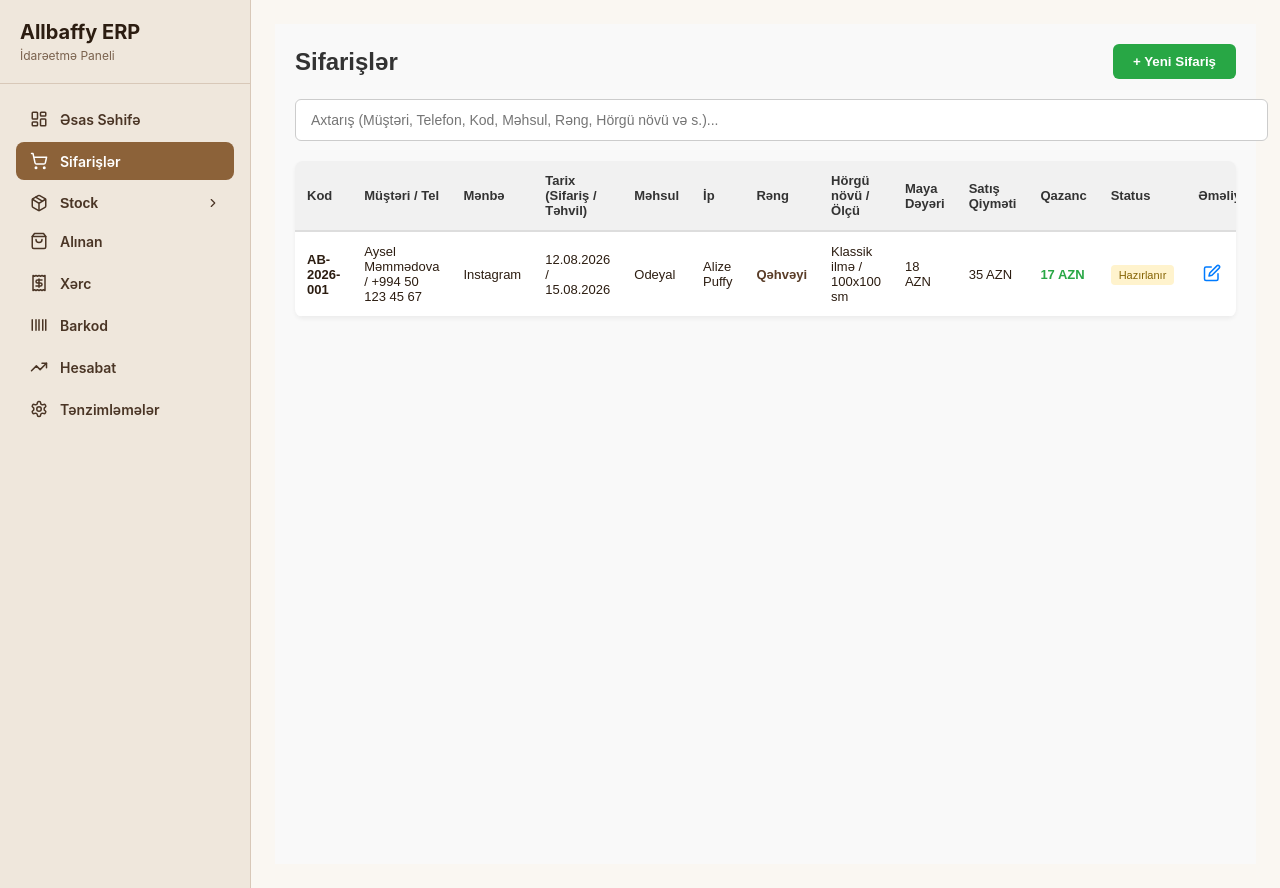
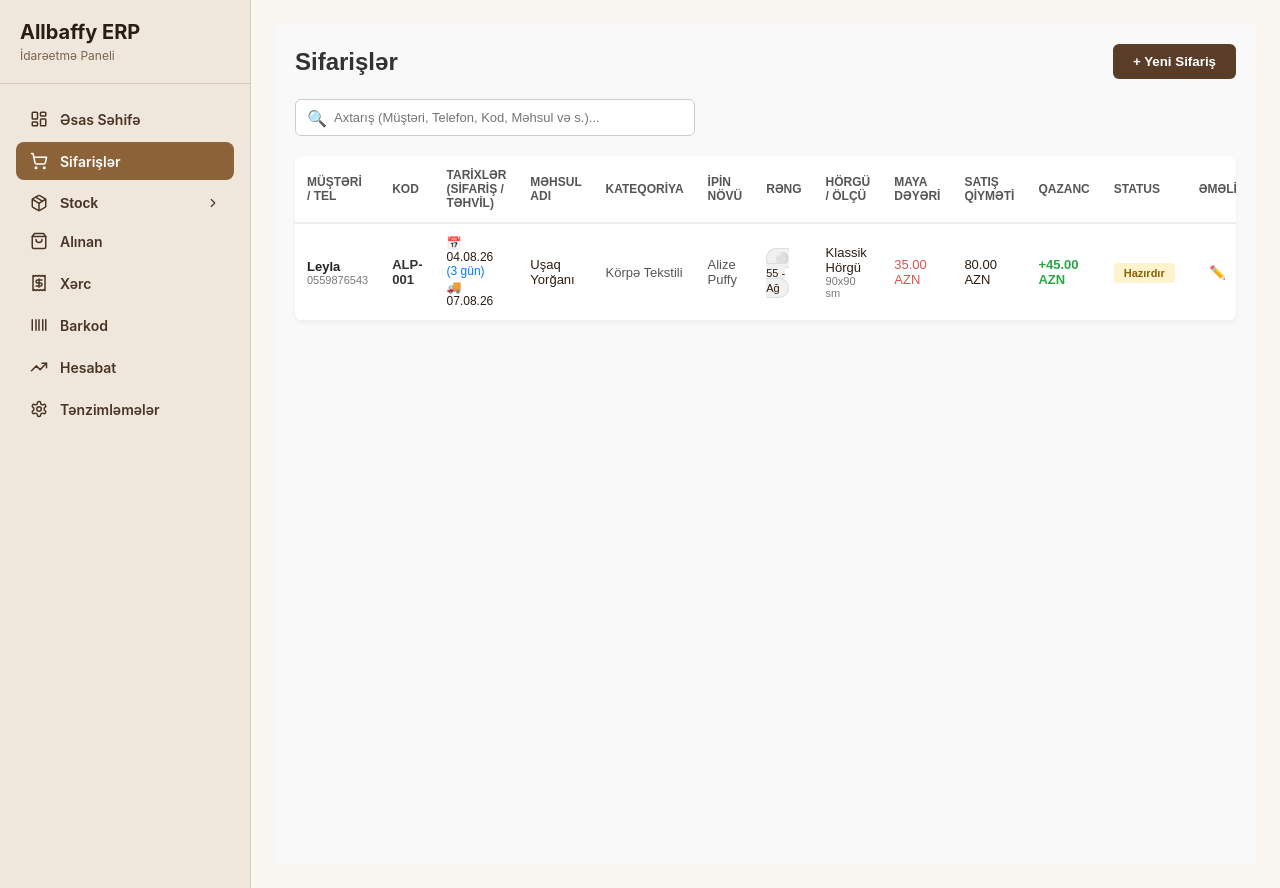
Before and after one commit to intiqamis01-crypto/allbaffy-erp, a React (Vite) app: page /orders in a window 1280 px wide. Built offline with nearby package versions, Linux system fonts and the light colour scheme; no server answers; the HTML template or start-up script is replaced by a standard one.

Commit message:
Sifarişlər səhifəsi dizaynı yeniləndi: yeni axtarış, sütunlar və təkmilləşdirilmiş interfeys

```diff
--- a/src/pages/Orders.jsx
+++ b/src/pages/Orders.jsx
@@ -1,95 +1,96 @@
 import React, { useState } from 'react';
 
 const Orders = () => {
-  // Sifarişlərin siyahısı və ilkin test məlumatı
   const [orders, setOrders] = useState([
     {
       id: 1,
-      code: 'AB-2026-001',
-      customer: 'Aysel Məmmədova / +994 50 123 45 67',
+      code: 'ALP-001',
+      customerName: 'Leyla',
+      customerPhone: '0559876543',
       source: 'Instagram',
-      orderDate: '12.08.2026',
-      deliveryDate: '15.08.2026',
-      product: 'Odeyal',
+      orderDate: '04.08.26',
+      deliveryDate: '07.08.26',
+      product: 'Uşaq Yorğanı',
+      category: 'Körpə Tekstili',
       yarn: 'Alize Puffy',
-      color: 'Qəhvəyi',
-      patternSize: 'Klassik ilmə / 100x100 sm',
-      costPrice: '18 AZN',
-      sellingPrice: '35 AZN',
-      profit: '17 AZN',
-      status: 'Hazırlanır'
+      color: '55 - Ağ',
+      pattern: 'Klassik Hörgü',
+      size: '90x90 sm',
+      costPrice: '35.00 AZN',
+      sellingPrice: '80.00 AZN',
+      profit: '+45.00 AZN',
+      status: 'Hazırdır'
     }
   ]);
 
   const [searchTerm, setSearchTerm] = useState('');
   const [isAddModalOpen, setIsAddModalOpen] = useState(false);
 
-  // Yeni sifariş formu üçün state (standart rəng: Qəhvəyi)
   const [newOrder, setNewOrder] = useState({
-    code: `AB-2026-${Math.floor(100 + Math.random() * 900)}`,
-    customer: '',
+    code: 'ALP-002',
+    customerName: '',
+    customerPhone: '',
     source: 'Instagram',
-    orderDate: new Date().toLocaleDateString(),
+    orderDate: '12.08.26',
     deliveryDate: '',
     product: '',
+    category: '',
     yarn: 'Alize Puffy',
     color: 'Qəhvəyi',
-    patternSize: '',
+    pattern: '',
+    size: '',
     costPrice: '',
     sellingPrice: '',
     status: 'Hazırlanır'
   });
 
-  // Hərf yazıldıqda dərhal bütün sahələrdə axtarış edən filtr
+  // Axtarış funksiyası
   const filteredOrders = orders.filter((order) => {
     const searchLower = searchTerm.toLowerCase();
     return (
       order.code.toLowerCase().includes(searchLower) ||
-      order.customer.toLowerCase().includes(searchLower) ||
-      order.source.toLowerCase().includes(searchLower) ||
+      order.customerName.toLowerCase().includes(searchLower) ||
+      order.customerPhone.toLowerCase().includes(searchLower) ||
       order.product.toLowerCase().includes(searchLower) ||
-      order.yarn.toLowerCase().includes(searchLower) ||
       order.color.toLowerCase().includes(searchLower) ||
-      order.patternSize.toLowerCase().includes(searchLower) ||
-      order.status.toLowerCase().includes(searchLower)
+      order.pattern.toLowerCase().includes(searchLower)
     );
   });
 
-  // Yeni sifariş əlavə etmə funksiyası
+  // Tarixlər arasındakı gün fərqini hesablamaq üçün köməkçi funksiya
+  const calculateDays = (d1, d2) => {
+    try {
+      const [p1, m1, y1] = d1.split('.').map(Number);
+      const [p2, m2, y2] = d2.split('.').map(Number);
+      const date1 = new Date(2000 + y1, m1 - 1, p1);
+      const date2 = new Date(2000 + y2, m2 - 1, p2);
+      const diffTime = date2 - date1;
+      const diffDays = Math.round(diffTime / (1000 * 60 * 60 * 24));
+      return diffDays >= 0 ? diffDays : 0;
+    } catch {
+      return 3;
+    }
+  };
+
   const handleAddOrder = (e) => {
     e.preventDefault();
     const cost = parseFloat(newOrder.costPrice) || 0;
     const selling = parseFloat(newOrder.sellingPrice) || 0;
-    const profitVal = (selling - cost) + ' AZN';
+    const profitVal = (selling - cost);
+    const profitStr = (profitVal >= 0 ? '+' : '') + profitVal.toFixed(2) + ' AZN';
 
     const orderToAdd = {
       ...newOrder,
       id: Date.now(),
-      costPrice: cost + ' AZN',
-      sellingPrice: selling + ' AZN',
-      profit: profitVal
+      costPrice: cost.toFixed(2) + ' AZN',
+      sellingPrice: selling.toFixed(2) + ' AZN',
+      profit: profitStr
     };
 
     setOrders([orderToAdd, ...orders]);
     setIsAddModalOpen(false);
-    // Formu sıfırla (rəng yenə qəhvəyi qalır)
-    setNewOrder({
-      code: `AB-2026-${Math.floor(100 + Math.random() * 900)}`,
-      customer: '',
-      source: 'Instagram',
-      orderDate: new Date().toLocaleDateString(),
-      deliveryDate: '',
-      product: '',
-      yarn: 'Alize Puffy',
-      color: 'Qəhvəyi',
-      patternSize: '',
-      costPrice: '',
-      sellingPrice: '',
-      status: 'Hazırlanır'
-    });
   };
 
-  // Sifarişi silmək
   const handleDelete = (id) => {
     setOrders(orders.filter(order => order.id !== id));
   };
@@ -102,20 +103,23 @@ const Orders = () => {
         <h2 style={{ margin: 0, color: '#333' }}>Sifarişlər</h2>
         <button
           onClick={() => setIsAddModalOpen(true)}
-          style={{ backgroundColor: '#28a745', color: '#fff', border: 'none', padding: '10px 20px', borderRadius: '6px', cursor: 'pointer', fontWeight: 'bold' }}
+          style={{ backgroundColor: '#5a3d28', color: '#fff', border: 'none', padding: '10px 20px', borderRadius: '6px', cursor: 'pointer', fontWeight: 'bold' }}
         >
           + Yeni Sifariş
         </button>
       </div>
 
-      {/* Axtarış bölməsi */}
-      <div style={{ marginBottom: '20px' }}>
+      {/* Qısa Axtarış bölməsi və lupa ikonası */}
+      <div style={{ marginBottom: '20px', position: 'relative', width: '350px' }}>
+        <span style={{ position: 'absolute', left: '12px', top: '50%', transform: 'translateY(-50%)', color: '#888' }}>
+          🔍
+        </span>
         <input
           type="text"
-          placeholder="Axtarış (Müştəri, Telefon, Kod, Məhsul, Rəng, Hörgü növü və s.)..."
+          placeholder="Axtarış (Müştəri, Telefon, Kod, Məhsul və s.)..."
           value={searchTerm}
           onChange={(e) => setSearchTerm(e.target.value)}
-          style={{ width: '100%', padding: '12px 15px', borderRadius: '6px', border: '1px solid #ccc', fontSize: '14px', outline: 'none' }}
+          style={{ width: '100%', padding: '10px 10px 10px 38px', borderRadius: '6px', border: '1px solid #ccc', fontSize: '13px', outline: 'none', backgroundColor: '#fff' }}
         />
       </div>
 
@@ -123,71 +127,70 @@ const Orders = () => {
       <div style={{ overflowX: 'auto', backgroundColor: '#fff', borderRadius: '8px', boxShadow: '0 2px 4px rgba(0,0,0,0.05)' }}>
         <table style={{ width: '100%', borderCollapse: 'collapse', textAlign: 'left', fontSize: '13px' }}>
           <thead>
-            <tr style={{ backgroundColor: '#f1f1f1', borderBottom: '2px solid #ddd', color: '#333' }}>
-              <th style={{ padding: '12px' }}>Kod</th>
-              <th style={{ padding: '12px' }}>Müştəri / Tel</th>
-              <th style={{ padding: '12px' }}>Mənbə</th>
-              <th style={{ padding: '12px' }}>Tarix (Sifariş / Təhvil)</th>
-              <th style={{ padding: '12px' }}>Məhsul</th>
-              <th style={{ padding: '12px' }}>İp</th>
-              <th style={{ padding: '12px' }}>Rəng</th>
-              <th style={{ padding: '12px' }}>Hörgü növü / Ölçü</th>
-              <th style={{ padding: '12px' }}>Maya Dəyəri</th>
-              <th style={{ padding: '12px' }}>Satış Qiyməti</th>
-              <th style={{ padding: '12px' }}>Qazanc</th>
-              <th style={{ padding: '12px' }}>Status</th>
-              <th style={{ padding: '12px', textAlign: 'center' }}>Əməliyyat</th>
+            <tr style={{ backgroundColor: '#fff', borderBottom: '2px solid #eee', color: '#555', fontSize: '12px' }}>
+              <th style={{ padding: '12px' }}>MÜŞTƏRİ / TEL</th>
+              <th style={{ padding: '12px' }}>KOD</th>
+              <th style={{ padding: '12px' }}>TARİXLƏR (SİFARİŞ / TƏHVİL)</th>
+              <th style={{ padding: '12px' }}>MƏHSUL ADI</th>
+              <th style={{ padding: '12px' }}>KATEQORİYA</th>
+              <th style={{ padding: '12px' }}>İPİN NÖVÜ</th>
+              <th style={{ padding: '12px' }}>RƏNG</th>
+              <th style={{ padding: '12px' }}>HÖRGÜ / ÖLÇÜ</th>
+              <th style={{ padding: '12px' }}>MAYA DƏYƏRİ</th>
+              <th style={{ padding: '12px' }}>SATIŞ QİYMƏTİ</th>
+              <th style={{ padding: '12px' }}>QAZANC</th>
+              <th style={{ padding: '12px' }}>STATUS</th>
+              <th style={{ padding: '12px', textAlign: 'center' }}>ƏMƏLİYYAT</th>
             </tr>
           </thead>
           <tbody>
             {filteredOrders.length > 0 ? (
-              filteredOrders.map((order) => (
-                <tr key={order.id} style={{ borderBottom: '1px solid #eee' }}>
-                  <td style={{ padding: '12px', fontWeight: 'bold' }}>{order.code}</td>
-                  <td style={{ padding: '12px' }}>{order.customer}</td>
-                  <td style={{ padding: '12px' }}>{order.source}</td>
-                  <td style={{ padding: '12px' }}>{order.orderDate} / {order.deliveryDate}</td>
-                  <td style={{ padding: '12px' }}>{order.product}</td>
-                  <td style={{ padding: '12px' }}>{order.yarn}</td>
-                  <td style={{ padding: '12px', color: '#5a3d28', fontWeight: 'bold' }}>{order.color}</td>
-                  <td style={{ padding: '12px' }}>{order.patternSize}</td>
-                  <td style={{ padding: '12px' }}>{order.costPrice}</td>
-                  <td style={{ padding: '12px' }}>{order.sellingPrice}</td>
+              filteredOrders.map((order) => {
+                const daysCount = calculateDays(order.orderDate, order.deliveryDate);
+                return (
+                  <tr key={order.id} style={{ borderBottom: '1px solid #f2f2f2', alignItems: 'center' }}>
+                    <td style={{ padding: '12px' }}>
+                      <div style={{ fontWeight: 'bold', color: '#222' }}>{order.customerName}</div>
+                      <div style={{ fontSize: '11px', color: '#777' }}>{order.customerPhone}</div>
+                    </td>
+                    <td style={{ padding: '12px', fontWeight: 'bold', color: '#333' }}>{order.code}</td>
+                    <td style={{ padding: '12px', fontSize: '12px' }}>
+                      <div>📅 {order.orderDate} <span style={{ color: '#007bff' }}>({daysCount} gün)</span></div>
+                      <div style={{ marginTop: '2px' }}>🚚 {order.deliveryDate}</div>
+                    </td>
+                    <td style={{ padding: '12px', fontWeight: '500' }}>{order.product}</td>
+                    <td style={{ padding: '12px', color: '#555' }}>{order.category}</td>
+                    <td style={{ padding: '12px', color: '#555' }}>{order.yarn}</td>
+                    <td style={{ padding: '12px' }}>
+                      <span style={{ padding: '3px 8px', backgroundColor: '#f1f1f1', borderRadius: '12px', fontSize: '11px', border: '1px solid #ddd' }}>
+                        ⚪ {order.color}
+                      </span>
+                    </td>
+                    <td style={{ padding: '12px' }}>
+                      <div style={{ fontWeight: '500' }}>{order.pattern}</div>
+                      <div style={{ fontSize: '11px', color: '#777' }}>{order.size}</div>
+                    </td>
+                    <td style={{ padding: '12px', color: '#d9534f', fontWeight: '500' }}>{order.costPrice}</td>
+                    <td style={{ padding: '12px', fontWeight: '500' }}>{order.sellingPrice}</td>
                     <td style={{ padding: '12px', color: '#28a745', fontWeight: 'bold' }}>{order.profit}</td>
                     <td style={{ padding: '12px' }}>
-                    <span style={{ padding: '4px 8px', backgroundColor: '#fff3cd', borderRadius: '4px', fontSize: '11px', color: '#856404' }}>
+                      <span style={{ padding: '4px 10px', backgroundColor: '#fff3cd', borderRadius: '4px', fontSize: '11px', color: '#856404', fontWeight: 'bold' }}>
                         {order.status}
                       </span>
                     </td>
                     <td style={{ padding: '12px', textAlign: 'center' }}>
-                    <div style={{ display: 'flex', justifyContent: 'center', gap: '8px' }}>
-                      {/* Redaktə İkonu */}
-                      <button
-                        title="Redaktə et"
-                        style={{ background: 'none', border: 'none', cursor: 'pointer', padding: '4px' }}
-                      >
-                        <svg width="18" height="18" viewBox="0 0 24 24" fill="none" stroke="#007bff" strokeWidth="2" strokeLinecap="round" strokeLinejoin="round">
-                          <path d="M11 4H4a2 2 0 0 0-2 2v14a2 2 0 0 0 2 2h14a2 2 0 0 0 2-2v-7"></path>
-                          <path d="M18.5 2.5a2.121 2.121 0 0 1 3 3L12 15l-4 1 1-4 9.5-9.5z"></path>
-                        </svg>
+                      <div style={{ display: 'flex', justifyContent: 'center', gap: '10px' }}>
+                        <button title="Redaktə et" style={{ background: 'none', border: 'none', cursor: 'pointer', padding: '2px' }}>
+                          ✏️
                         </button>
-                      {/* Silmə İkonu */}
-                      <button
-                        onClick={() => handleDelete(order.id)}
-                        title="Sil"
-                        style={{ background: 'none', border: 'none', cursor: 'pointer', padding: '4px' }}
-                      >
-                        <svg width="18" height="18" viewBox="0 0 24 24" fill="none" stroke="#dc3545" strokeWidth="2" strokeLinecap="round" strokeLinejoin="round">
-                          <polyline points="3 6 5 6 21 6"></polyline>
-                          <path d="M19 6v14a2 2 0 0 1-2 2H7a2 2 0 0 1-2-2V6m3 0V4a2 2 0 0 1 2-2h4a2 2 0 0 1 2 2v2"></path>
-                          <line x1="10" y1="11" x2="10" y2="17"></line>
-                          <line x1="14" y1="11" x2="14" y2="17"></line>
-                        </svg>
+                        <button onClick={() => handleDelete(order.id)} title="Sil" style={{ background: 'none', border: 'none', cursor: 'pointer', padding: '2px' }}>
+                          🗑️
                         </button>
                       </div>
                     </td>
                   </tr>
-              ))
+                );
+              })
             ) : (
               <tr>
                 <td colSpan="13" style={{ textAlign: 'center', padding: '20px', color: '#777' }}>
@@ -204,116 +207,63 @@ const Orders = () => {
         <div style={{ position: 'fixed', top: 0, left: 0, width: '100%', height: '100%', backgroundColor: 'rgba(0,0,0,0.5)', display: 'flex', justifyContent: 'center', alignItems: 'center', zIndex: 1000 }}>
           <div style={{ backgroundColor: '#fff', padding: '25px', borderRadius: '8px', width: '450px', maxHeight: '90vh', overflowY: 'auto' }}>
             <h3>Yeni Sifariş Əlavə Et</h3>
-            <form onSubmit={handleAddOrder} style={{ display: 'flex', flexDirection: 'column', gap: '12px', marginTop: '15px' }}>
+            <form onSubmit={handleAddOrder} style={{ display: 'flex', flexDirection: 'column', gap: '10px', marginTop: '15px' }}>
 
               <div>
-                <label style={{ fontSize: '12px', fontWeight: 'bold' }}>Müştəri / Tel</label>
-                <input
-                  type="text"
-                  required
-                  placeholder="Məs: Aysel / 0501234567"
-                  value={newOrder.customer}
-                  onChange={(e) => setNewOrder({...newOrder, customer: e.target.value})}
-                  style={{ width: '100%', padding: '8px', borderRadius: '4px', border: '1px solid #ccc' }}
-                />
+                <label style={{ fontSize: '12px', fontWeight: 'bold' }}>Müştəri Adı</label>
+                <input type="text" required placeholder="Məs: Aysel" value={newOrder.customerName} onChange={(e) => setNewOrder({...newOrder, customerName: e.target.value})} style={{ width: '100%', padding: '8px', borderRadius: '4px', border: '1px solid #ccc' }} />
               </div>
 
               <div>
-                <label style={{ fontSize: '12px', fontWeight: 'bold' }}>Mənbə</label>
-                <input
-                  type="text"
-                  value={newOrder.source}
-                  onChange={(e) => setNewOrder({...newOrder, source: e.target.value})}
-                  style={{ width: '100%', padding: '8px', borderRadius: '4px', border: '1px solid #ccc' }}
-                />
+                <label style={{ fontSize: '12px', fontWeight: 'bold' }}>Telefon</label>
+                <input type="text" required placeholder="Məs: 0501234567" value={newOrder.customerPhone} onChange={(e) => setNewOrder({...newOrder, customerPhone: e.target.value})} style={{ width: '100%', padding: '8px', borderRadius: '4px', border: '1px solid #ccc' }} />
               </div>
 
               <div>
-                <label style={{ fontSize: '12px', fontWeight: 'bold' }}>Təhvil Tarixi</label>
-                <input
-                  type="text"
-                  placeholder="Məs: 15.08.2026"
-                  value={newOrder.deliveryDate}
-                  onChange={(e) => setNewOrder({...newOrder, deliveryDate: e.target.value})}
-                  style={{ width: '100%', padding: '8px', borderRadius: '4px', border: '1px solid #ccc' }}
-                />
+                <label style={{ fontSize: '12px', fontWeight: 'bold' }}>Təhvil Tarixi (gün.ay.il)</label>
+                <input type="text" required placeholder="Məs: 15.08.26" value={newOrder.deliveryDate} onChange={(e) => setNewOrder({...newOrder, deliveryDate: e.target.value})} style={{ width: '100%', padding: '8px', borderRadius: '4px', border: '1px solid #ccc' }} />
               </div>
 
               <div>
-                <label style={{ fontSize: '12px', fontWeight: 'bold' }}>Məhsul</label>
-                <input
-                  type="text"
-                  required
-                  placeholder="Məs: Odeyal, Şərf və s."
-                  value={newOrder.product}
-                  onChange={(e) => setNewOrder({...newOrder, product: e.target.value})}
-                  style={{ width: '100%', padding: '8px', borderRadius: '4px', border: '1px solid #ccc' }}
-                />
+                <label style={{ fontSize: '12px', fontWeight: 'bold' }}>Məhsul Adı</label>
+                <input type="text" required placeholder="Məs: Uşaq Yorğanı" value={newOrder.product} onChange={(e) => setNewOrder({...newOrder, product: e.target.value})} style={{ width: '100%', padding: '8px', borderRadius: '4px', border: '1px solid #ccc' }} />
               </div>
 
               <div>
-                <label style={{ fontSize: '12px', fontWeight: 'bold' }}>İp</label>
-                <input
-                  type="text"
-                  value={newOrder.yarn}
-                  onChange={(e) => setNewOrder({...newOrder, yarn: e.target.value})}
-                  style={{ width: '100%', padding: '8px', borderRadius: '4px', border: '1px solid #ccc' }}
-                />
+                <label style={{ fontSize: '12px', fontWeight: 'bold' }}>Kateqoriya</label>
+                <input type="text" placeholder="Məs: Körpə Tekstili" value={newOrder.category} onChange={(e) => setNewOrder({...newOrder, category: e.target.value})} style={{ width: '100%', padding: '8px', borderRadius: '4px', border: '1px solid #ccc' }} />
               </div>
 
               <div>
-                <label style={{ fontSize: '12px', fontWeight: 'bold' }}>Rəng (Standart: Qəhvəyi)</label>
-                <input
-                  type="text"
-                  value={newOrder.color}
-                  onChange={(e) => setNewOrder({...newOrder, color: e.target.value})}
-                  style={{ width: '100%', padding: '8px', borderRadius: '4px', border: '1px solid #ccc' }}
-                />
+                <label style={{ fontSize: '12px', fontWeight: 'bold' }}>Rəng</label>
+                <input type="text" value={newOrder.color} onChange={(e) => setNewOrder({...newOrder, color: e.target.value})} style={{ width: '100%', padding: '8px', borderRadius: '4px', border: '1px solid #ccc' }} />
               </div>
 
               <div>
-                <label style={{ fontSize: '12px', fontWeight: 'bold' }}>Hörgü növü / Ölçü</label>
-                <input
-                  type="text"
-                  placeholder="Məs: Klassik ilmə / 100x100 sm"
-                  value={newOrder.patternSize}
-                  onChange={(e) => setNewOrder({...newOrder, patternSize: e.target.value})}
-                  style={{ width: '100%', padding: '8px', borderRadius: '4px', border: '1px solid #ccc' }}
-                />
+                <label style={{ fontSize: '12px', fontWeight: 'bold' }}>Hörgü Növü</label>
+                <input type="text" placeholder="Məs: Klassik Hörgü" value={newOrder.pattern} onChange={(e) => setNewOrder({...newOrder, pattern: e.target.value})} style={{ width: '100%', padding: '8px', borderRadius: '4px', border: '1px solid #ccc' }} />
+              </div>
+
+              <div>
+                <label style={{ fontSize: '12px', fontWeight: 'bold' }}>Ölçü</label>
+                <input type="text" placeholder="Məs: 90x90 sm" value={newOrder.size} onChange={(e) => setNewOrder({...newOrder, size: e.target.value})} style={{ width: '100%', padding: '8px', borderRadius: '4px', border: '1px solid #ccc' }} />
               </div>
 
               <div>
                 <label style={{ fontSize: '12px', fontWeight: 'bold' }}>Maya Dəyəri (AZN)</label>
-                <input
-                  type="number"
-                  value={newOrder.costPrice}
-                  onChange={(e) => setNewOrder({...newOrder, costPrice: e.target.value})}
-                  style={{ width: '100%', padding: '8px', borderRadius: '4px', border: '1px solid #ccc' }}
-                />
+                <input type="number" step="0.01" value={newOrder.costPrice} onChange={(e) => setNewOrder({...newOrder, costPrice: e.target.value})} style={{ width: '100%', padding: '8px', borderRadius: '4px', border: '1px solid #ccc' }} />
               </div>
 
               <div>
                 <label style={{ fontSize: '12px', fontWeight: 'bold' }}>Satış Qiyməti (AZN)</label>
-                <input
-                  type="number"
-                  value={newOrder.sellingPrice}
-                  onChange={(e) => setNewOrder({...newOrder, sellingPrice: e.target.value})}
-                  style={{ width: '100%', padding: '8px', borderRadius: '4px', border: '1px solid #ccc' }}
-                />
+                <input type="number" step="0.01" value={newOrder.sellingPrice} onChange={(e) => setNewOrder({...newOrder, sellingPrice: e.target.value})} style={{ width: '100%', padding: '8px', borderRadius: '4px', border: '1px solid #ccc' }} />
               </div>
 
               <div style={{ display: 'flex', justifyContent: 'flex-end', gap: '10px', marginTop: '15px' }}>
-                <button
-                  type="button"
-                  onClick={() => setIsAddModalOpen(false)}
-                  style={{ padding: '8px 15px', backgroundColor: '#6c757d', color: '#fff', border: 'none', borderRadius: '4px', cursor: 'pointer' }}
-                >
+                <button type="button" onClick={() => setIsAddModalOpen(false)} style={{ padding: '8px 15px', backgroundColor: '#6c757d', color: '#fff', border: 'none', borderRadius: '4px', cursor: 'pointer' }}>
                   Bağla
                 </button>
-                <button
-                  type="submit"
-                  style={{ padding: '8px 15px', backgroundColor: '#28a745', color: '#fff', border: 'none', borderRadius: '4px', cursor: 'pointer' }}
-                >
+                <button type="submit" style={{ padding: '8px 15px', backgroundColor: '#5a3d28', color: '#fff', border: 'none', borderRadius: '4px', cursor: 'pointer' }}>
                   Yadda saxla
                 </button>
               </div>
```
Lines whose indentation alone changed are shown as unchanged.
